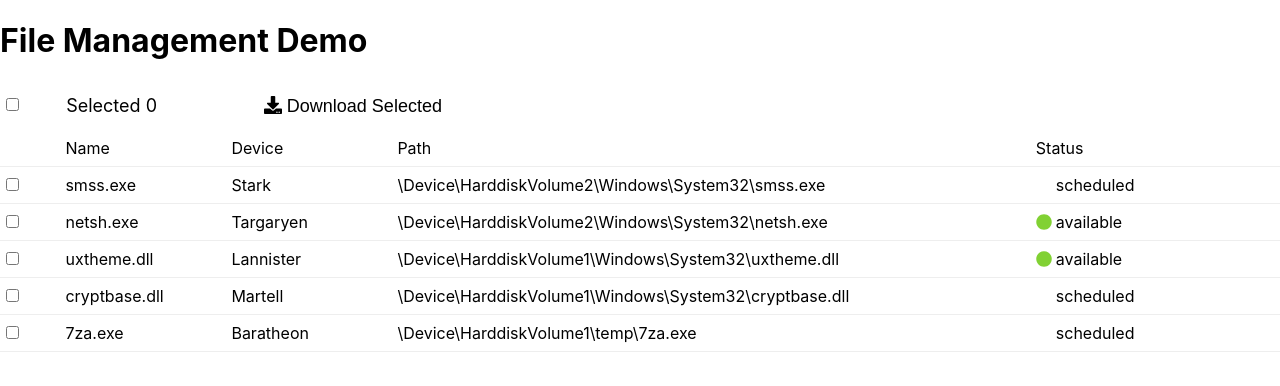
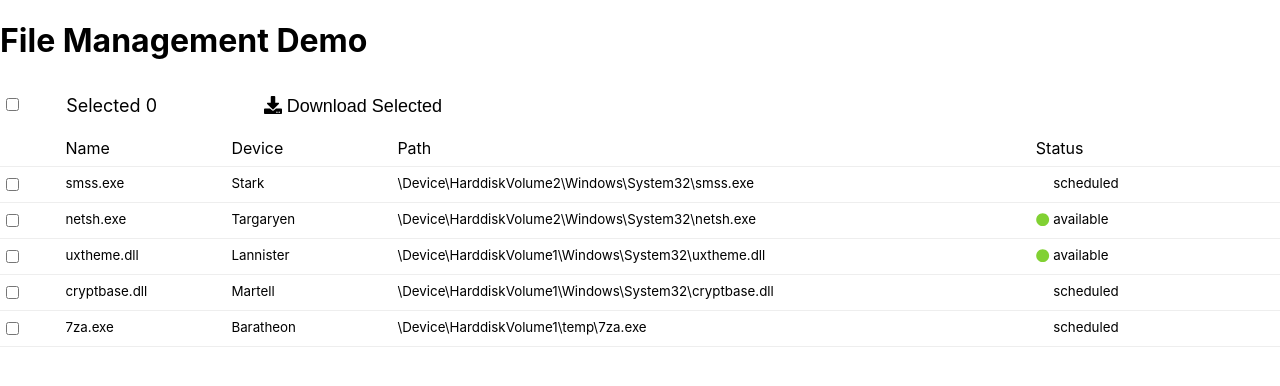
Before and after one commit to mattcfilbert/File-Management-Demo, a React (Create React App) app: page / in a window 1280 px wide. Shown: the top 386 px of the page. Built offline with nearby package versions, Linux system fonts and the light colour scheme.

Commit message:
basic checking functionality

```diff
--- a/src/components/FileList/FileList.tsx
+++ b/src/components/FileList/FileList.tsx
@@ -2,6 +2,7 @@ import { faDownload } from '@fortawesome/free-solid-svg-icons';
 import { FontAwesomeIcon } from '@fortawesome/react-fontawesome';
 import React, { useEffect, useState } from 'react'
 import DisplayFile from '../../types/DisplayFile';
+import { SelectAllCheck } from '../../types/SelectAllCheck';
 import Row from '../Row/Row';
 import './FileList.css'
 interface FileListProps {
@@ -15,6 +16,23 @@ function FileList({displayFiles}: FileListProps) {
     useEffect(() => {
         setFiles(displayFiles)
     }, [displayFiles])
+
+    function updateSelect(i: number): void {
+        let temp = [...files]
+        temp[i].checked = !temp[i].checked
+        updateNumChecked(temp)
+        setFiles(temp)
+    }
+
+    function updateNumChecked(arr: DisplayFile[]): void {
+        let count = 0
+        arr.forEach((el) => {
+            if(el.checked) {
+                count++
+            }
+        })
+        setNumChecked(count)
+    }
 
     return (
         <>
@@ -37,7 +55,7 @@ function FileList({displayFiles}: FileListProps) {
                 <div role="columnheader" title="Status">Status</div>
             </div>
                 {files.map((file, i) => {
-                    return <Row file={file} key={i}/>
+                    return <Row file={file} index={i} updateSelect={updateSelect} key={i}/>
                 })}
             </div>
        </>
--- a/src/components/Row/Row.css
+++ b/src/components/Row/Row.css
@@ -1,11 +1,30 @@
+:root {
+	--light-gray: #F0F0F0;
+	--dark-gray: #D3D3D3;
+	--green: #81D133;
+}
+
 .circle {
 	margin-right: .25rem;
 }
 
 .green {
-	color: #81D133
+	color: var(--green)
 }
 
 .clear {
 	color: transparent
 }
+
+.row {
+	font-size: smaller;
+}
+
+.row:hover {
+	background-color: var(--light-gray);
+	cursor: pointer;
+}
+
+.row:hover.checked, .checked {
+	background-color: var(--dark-gray);
+}
--- a/src/components/Row/Row.tsx
+++ b/src/components/Row/Row.tsx
@@ -3,24 +3,26 @@ import { faCircle } from '@fortawesome/free-solid-svg-icons'
 import './Row.css'
 import DisplayFile from '../../types/DisplayFile';
 interface RowProps {
-    file: DisplayFile
+    file: DisplayFile,
+    index: number,
+    updateSelect: (i: number) => void
 }
 
 function circleClass(status: string): string {
     return status === "available" ? "green" : "clear"
 }
 
-function Row({file}: RowProps) {
+function Row({file, index, updateSelect}: RowProps) {
     return (
-        <div className="grid-table-row" role="row">
-            <div className="" role="cell"><input type="checkbox" defaultChecked={file.checked} /></div>
+        <div className={"grid-table-row " + (file.checked ? "checked row" : "row")} id={"row-" + index} role="row" onClick={() => updateSelect(index)}>
+            <div className="" role="cell"><input type="checkbox" readOnly checked={file.checked} /></div>
             <div className="" role="cell">{file.name}</div>
             <div className="" role="cell">{file.device}</div>
             <div className="" role="cell">{file.path}</div>
             <div className="" role="cell">
                 <FontAwesomeIcon className={"circle " + circleClass(file.status)} icon={faCircle}/>
                 {file.status}
-                </div>
+            </div>
         </div>
     )
 }
--- /dev/null
+++ b/src/types/SelectAllCheck.ts
@@ -0,0 +1,5 @@
+export enum SelectAllCheck {
+    All = "ALL",
+    Some = "SOME",
+    None = "NONE"
+}
```
